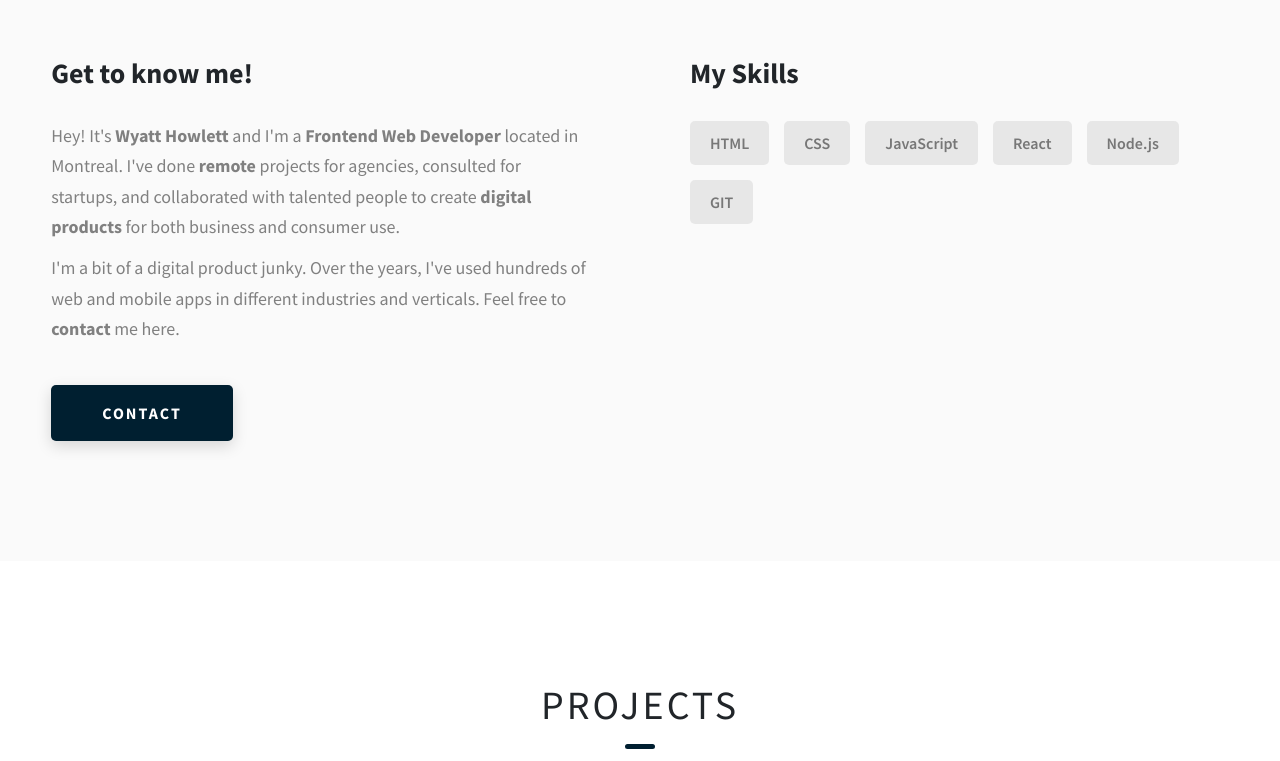
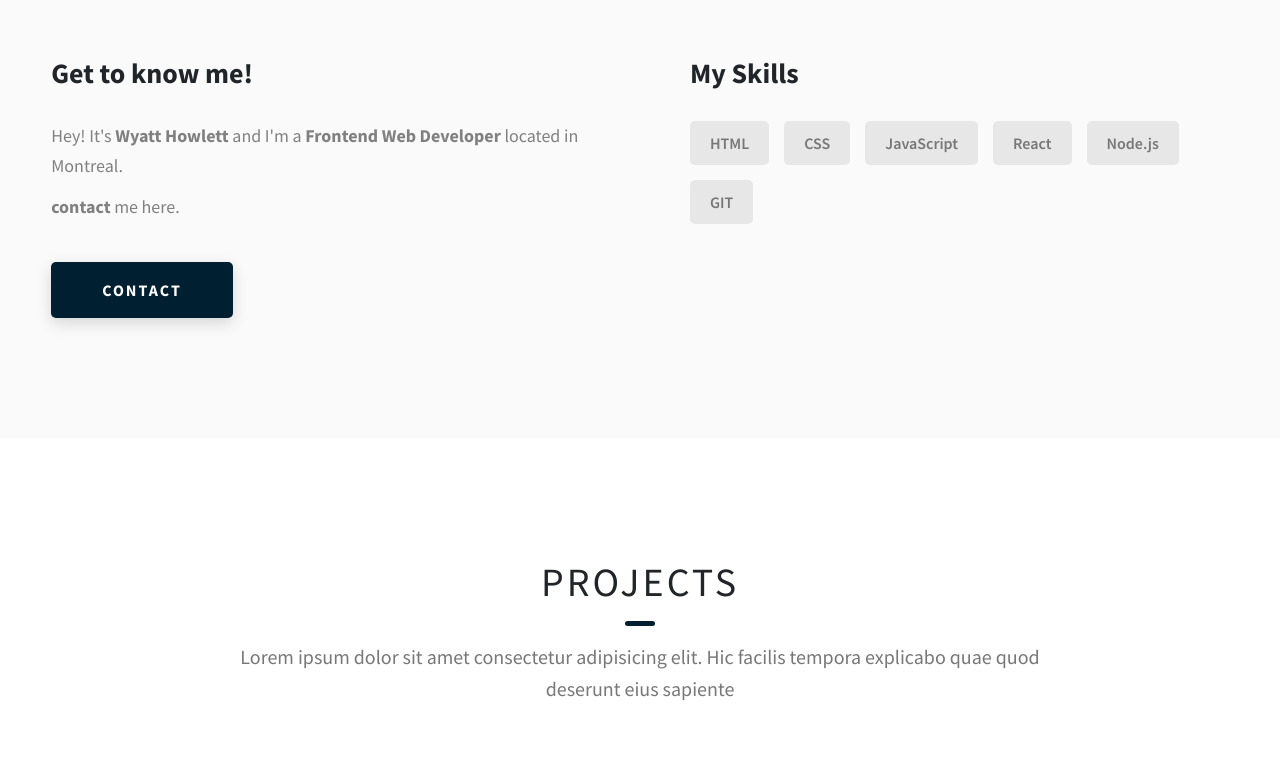
Before and after one commit to Whowlett13/wyatthowlett.ca, a plain HTML site: page index.html in a window 1280 px wide. Shown: the part 1100-1861 px from the top of the page. Drawn offline with nearby package versions, Linux system fonts and the light colour scheme; animation ran at ten frames a second.

Commit message:
changing text in html

```diff
--- a/index.html
+++ b/index.html
@@ -149,18 +149,18 @@
                         <p class="about__content-details-para">
                             Hey! It's
                             <strong>Wyatt Howlett</strong>
-                            and I'm a <strong> Frontend Web Developer </strong> located in
-                            Montreal. I've done
+                            and I'm a <strong> Frontend Web Developer </strong> located in Montreal.
+                            <!-- Montreal. I've done
                             <strong> remote </strong>
                             projects for agencies, consulted for startups, and collaborated
                             with talented people to create
                             <strong>digital products </strong>
-                            for both business and consumer use.
+                            for both business and consumer use. -->
                         </p>
                         <p class="about__content-details-para">
-                            I'm a bit of a digital product junky. Over the years, I've used
+                            <!-- I'm a bit of a digital product junky. Over the years, I've used
                             hundreds of web and mobile apps in different industries and
-                            verticals. Feel free to
+                            verticals. Feel free to -->
                             <strong>contact</strong> me here.
                         </p>
                     </div>
```
